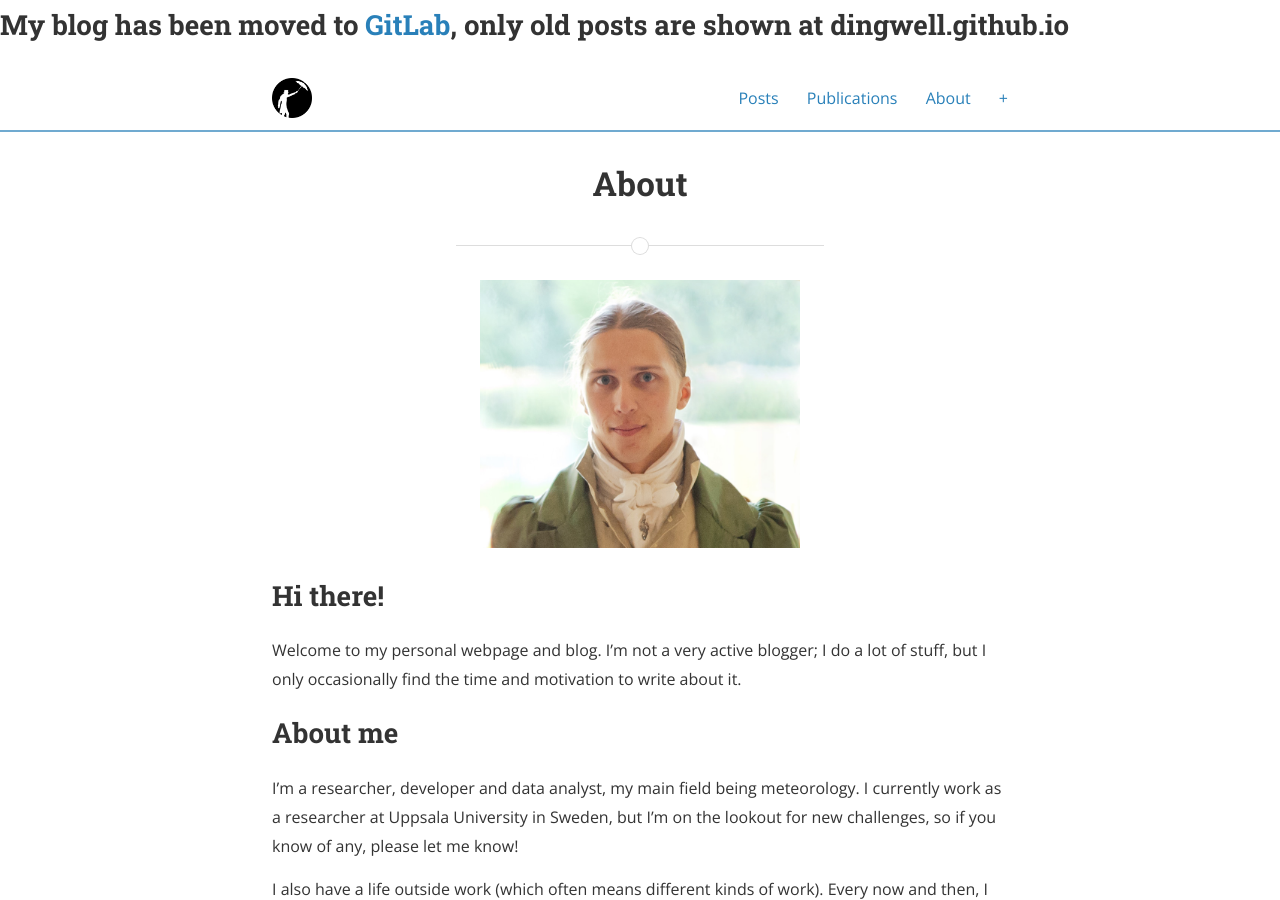
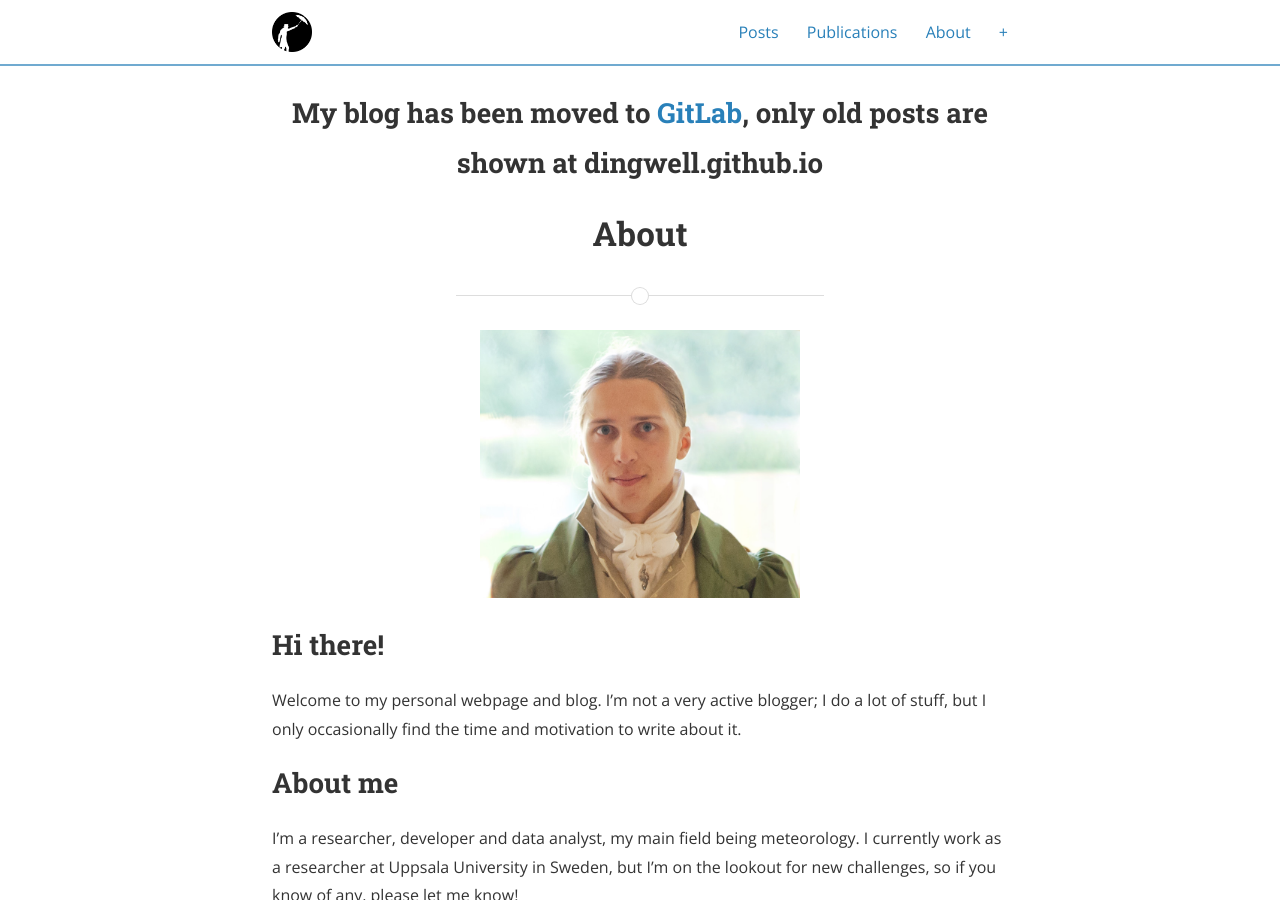
Before and after one commit to dingwell/dingwell.github.io, a Jekyll site: the page built from y_about.md, in a window 1280 px wide and 900 px high. Built offline with Jekyll 4.4.1, drawn with Linux system fonts in a browser that asks for light colours; nearby versions of some CDN libraries; a style sheet for code colours, icons or effects is not loaded; some of the changed lines change nothing that is shown.

Commit message:
Removed wrong message, trying again

```diff
--- a/_layouts/default.html
+++ b/_layouts/default.html
@@ -1,10 +1,5 @@
 <!DOCTYPE html>
 <html>
-      <h2>
-        My blog has been moved to
-        <a href="https://dingwell.gitlab.io">GitLab</a>,
-        only old posts are shown at dingwell.github.io
-      </h2>
 
   {% include head.html %}
 
--- a/_layouts/page.html
+++ b/_layouts/page.html
@@ -5,6 +5,11 @@ layout: default
 <div class="page">
 
   <header class="post-header">
+      <h2>
+        My blog has been moved to
+        <a href="https://dingwell.gitlab.io">GitLab</a>,
+        only old posts are shown at dingwell.github.io
+      </h2>
     <h1 class="post-title">{{ page.title }}</h1>
   </header>
 
```
